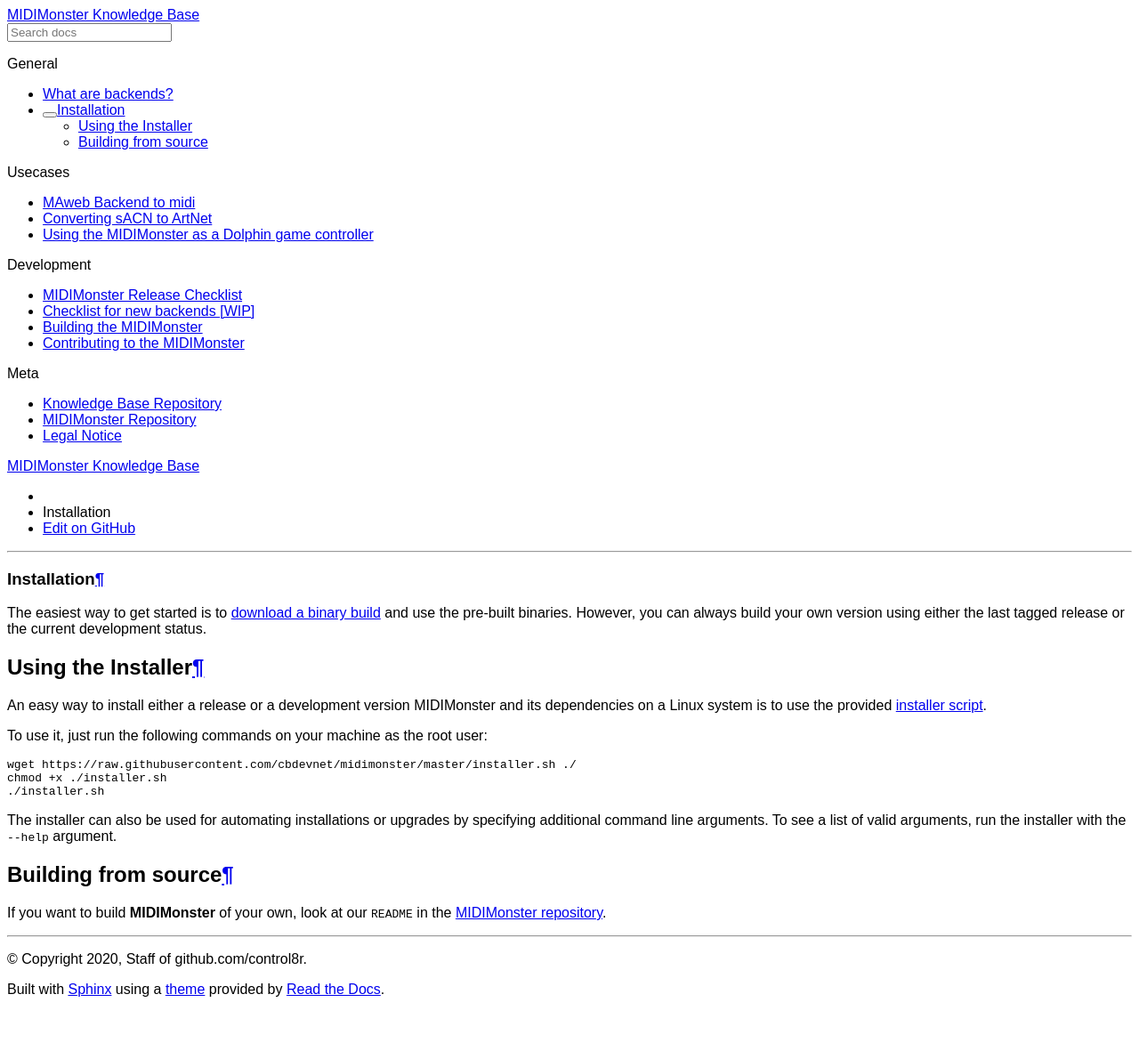
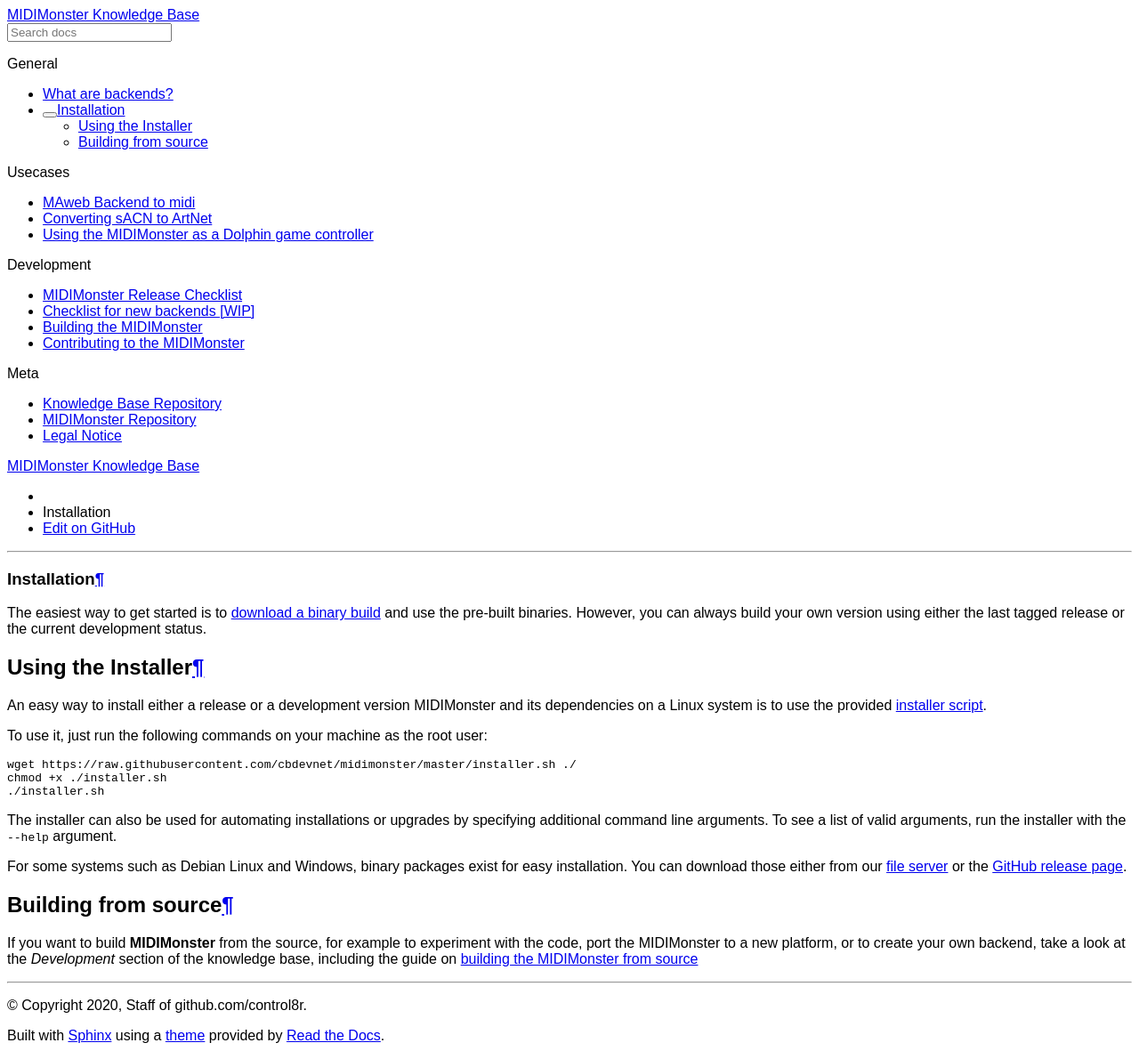
Before and after one commit to control8r/midimonster-knowledge-base, a Sphinx documentation site: the page built from source/general/Installation.rst, in a window 1280 px wide. Shown: the whole page at 89% size. Built offline with Sphinx 7.4.7 and the Read the Docs theme 2.0.0, drawn with Linux system fonts in a browser that asks for light colours; pages that are not in the unit, such as notebooks, are missing from menus; before the commit the page ends 1129 px from its top, so only the background shows below that.

Commit message:
Link long-form build article

```diff
--- a/source/dev/Building.rst
+++ b/source/dev/Building.rst
@@ -106,7 +106,7 @@
 
 Once that has been done, install the software dependencies for the MIDIMonster using::
 
-	brew install ola lua openssl jack python3
+	brew install pkg-config ola lua openssl jack python3
 
 If your system still has an installation of a Python 2.7 release, you may need to overwrite that
 using the command::
--- a/source/general/Installation.rst
+++ b/source/general/Installation.rst
@@ -26,8 +26,12 @@
 
 The installer can also be used for automating installations or upgrades by specifying additional command line arguments. To see a list of valid arguments, run the installer with the ``--help`` argument.
 
+For some systems such as Debian Linux and Windows, binary packages exist for easy installation. You can download those either from our `file server <https://files.midimonster.net/>`_ or the `GitHub
+release page <https://github.com/cbdevnet/midimonster/releases>`_.
+
 ====================
 Building from source
 ====================
 
-If you want to build **MIDIMonster** of your own, look at our ``README`` in the `MIDIMonster repository <https://github.com/cbdevnet/midimonster#building-from-source>`_.
+If you want to build **MIDIMonster** from the source, for example to experiment with the code, port the MIDIMonster to a new platform, or to create your own backend,
+take a look at the `Development` section of the knowledge base, including the guide on `building the MIDIMonster from source <dev/Building.html>`_
```
